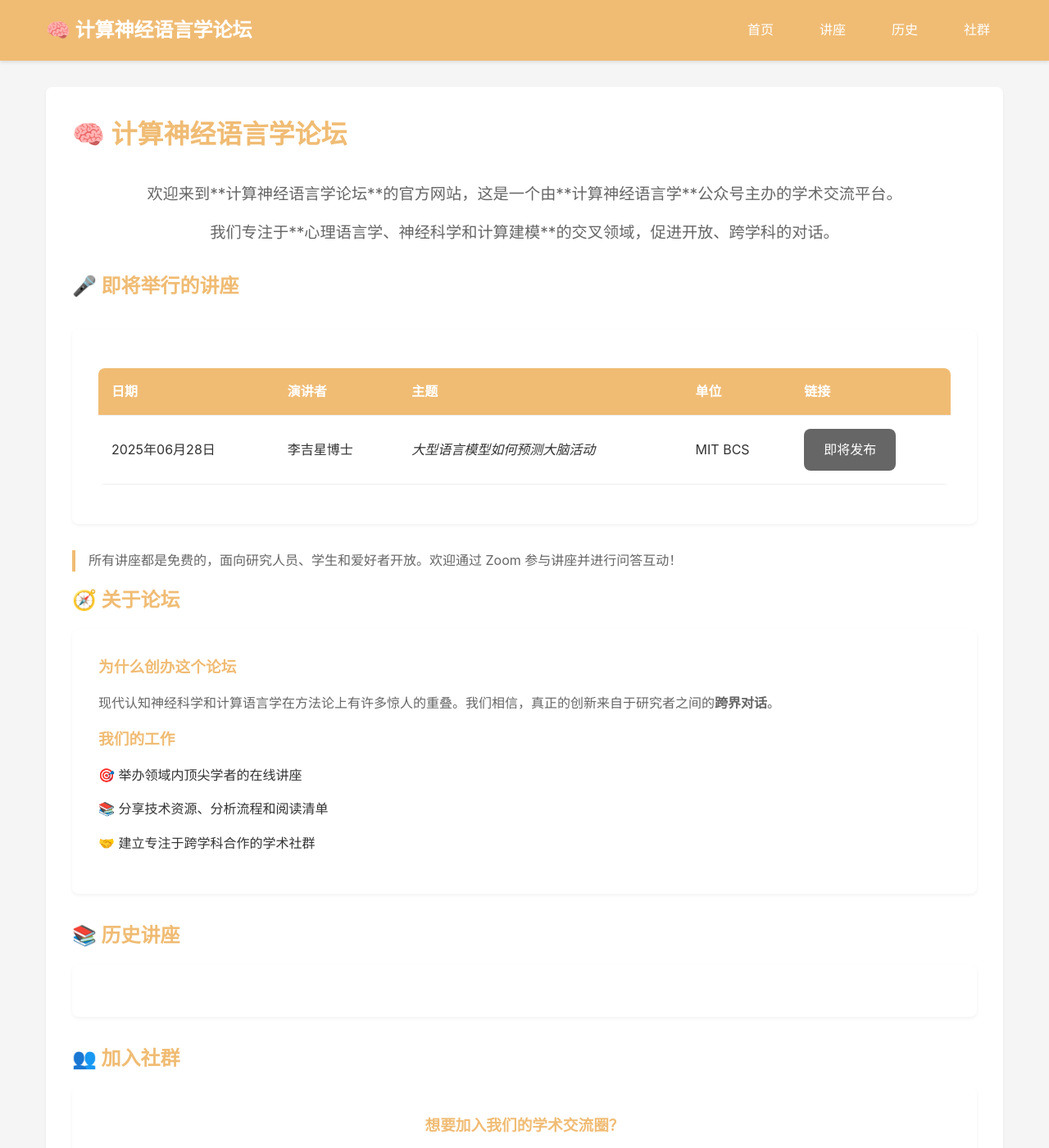
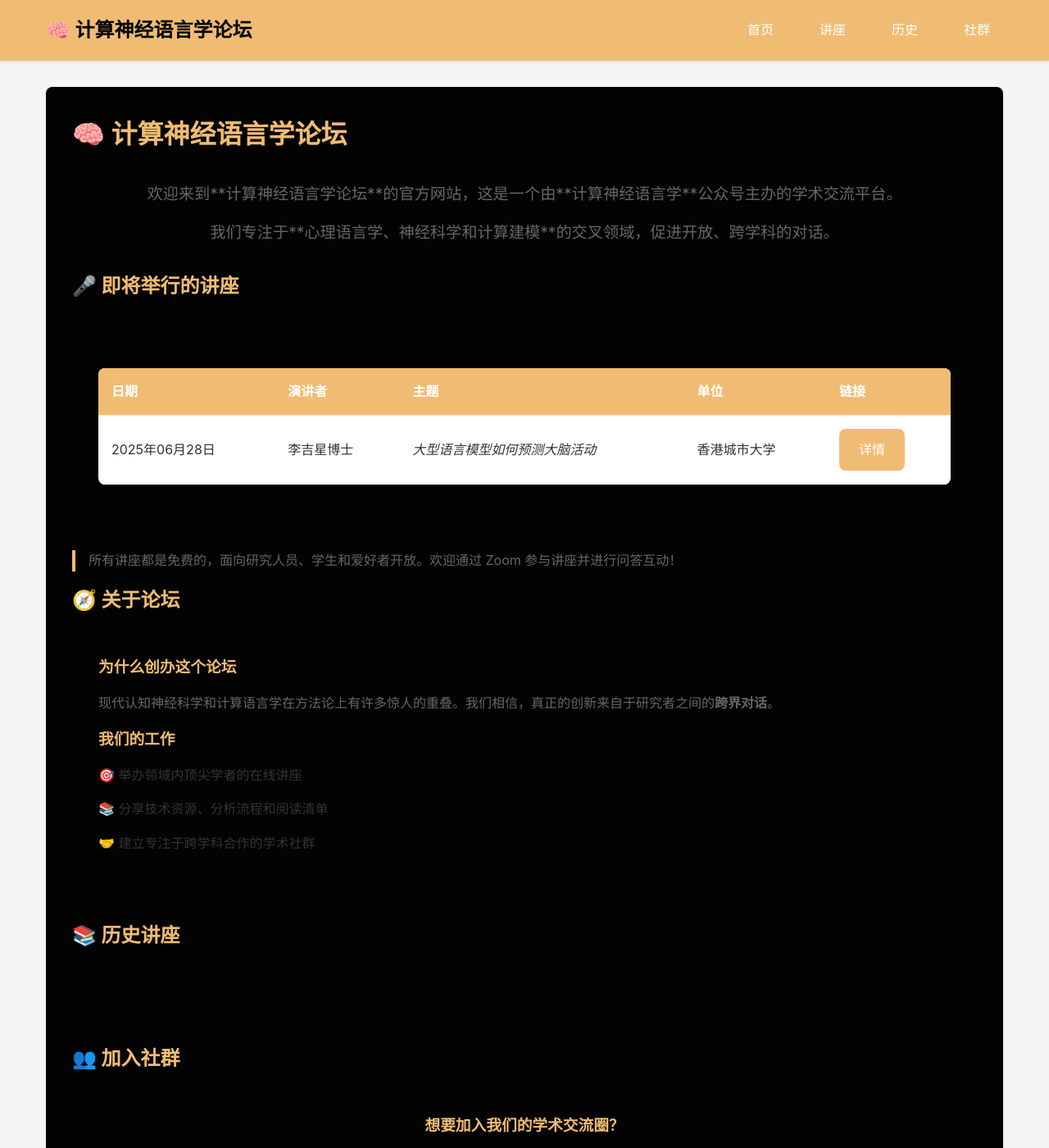
Before and after one commit to xufengduan/Computational-Neurolinguistics-Forum, a Jekyll site: the page built from README.md, in a window 1280 px wide and 1400 px high. Shown: the whole window at 82% size. Built offline with Jekyll 4.4.1, drawn with Linux system fonts in a browser that asks for light colours.

Commit message:
change the color and update information for Jixing

```diff
--- a/_data/events.yml
+++ b/_data/events.yml
@@ -2,9 +2,9 @@ events:
   - date: 2025-06-28
     speaker: 李吉星博士
     title: 大型语言模型如何预测大脑活动
-    institution: MIT BCS
+    institution: 香港城市大学
     permalink: 2025-06-Li-Jixing
-    status: upcoming
+    status: active
     zoom_link: https://cuhk.zoom.us/j/6549166637
     abstract: |
        本研究探讨了大型语言模型（LLMs）与人类大脑语言处理的对齐关系。研究了模型规模（scaling）和指令微调（instruction tuning）对模型-大脑对齐的影响。
--- a/_layouts/default.html
+++ b/_layouts/default.html
@@ -51,7 +51,7 @@
         }
 
         .site-title {
-            color: white;
+            color: rgb(2, 2, 2);
             text-decoration: none;
             font-size: 1.5rem;
             font-weight: bold;
@@ -86,7 +86,7 @@
         }
 
         .card {
-            background: white;
+            background: rgb(3, 3, 3);
             border-radius: var(--border-radius);
             padding: 2rem;
             margin-bottom: 2rem;
```
